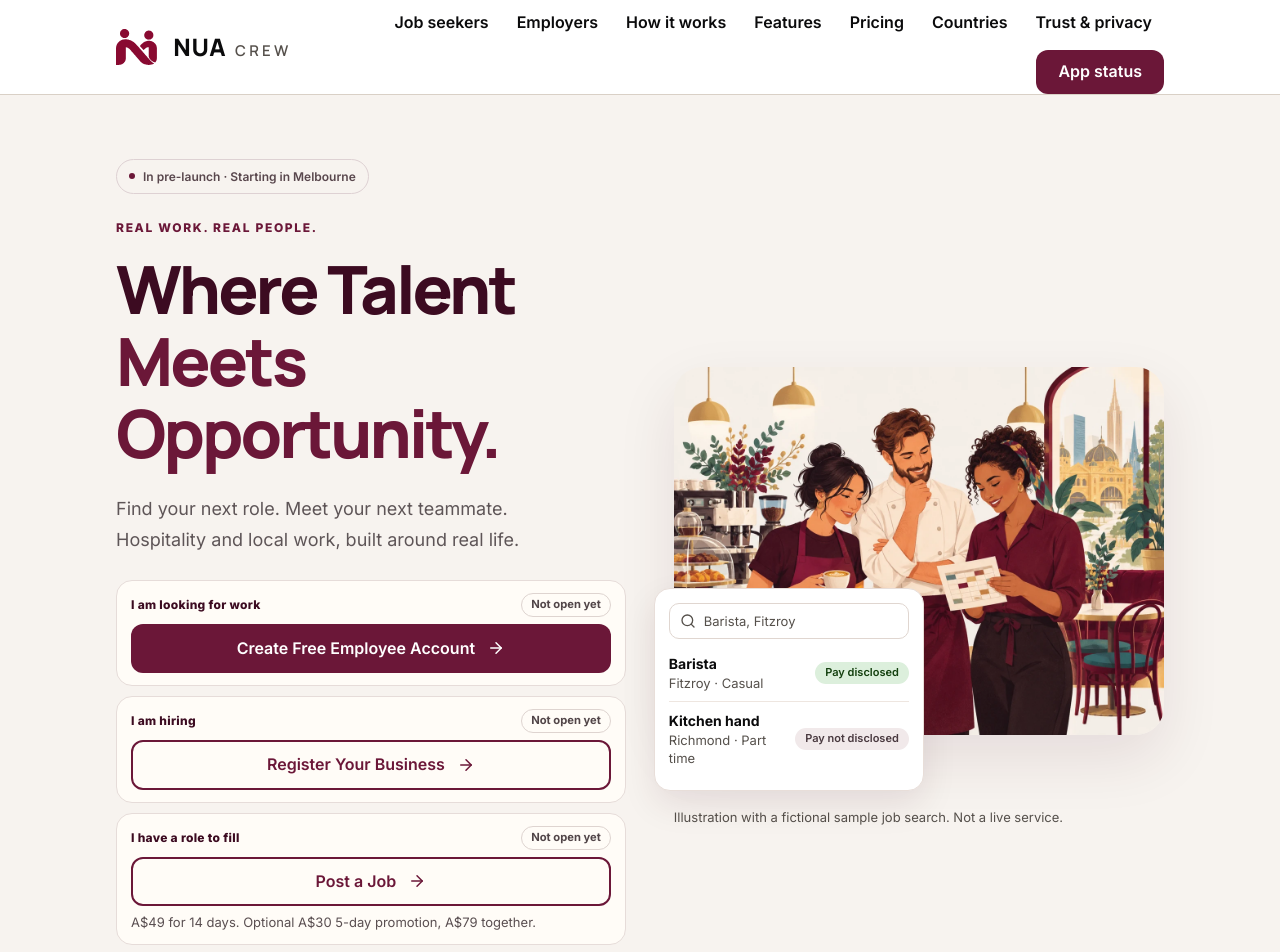
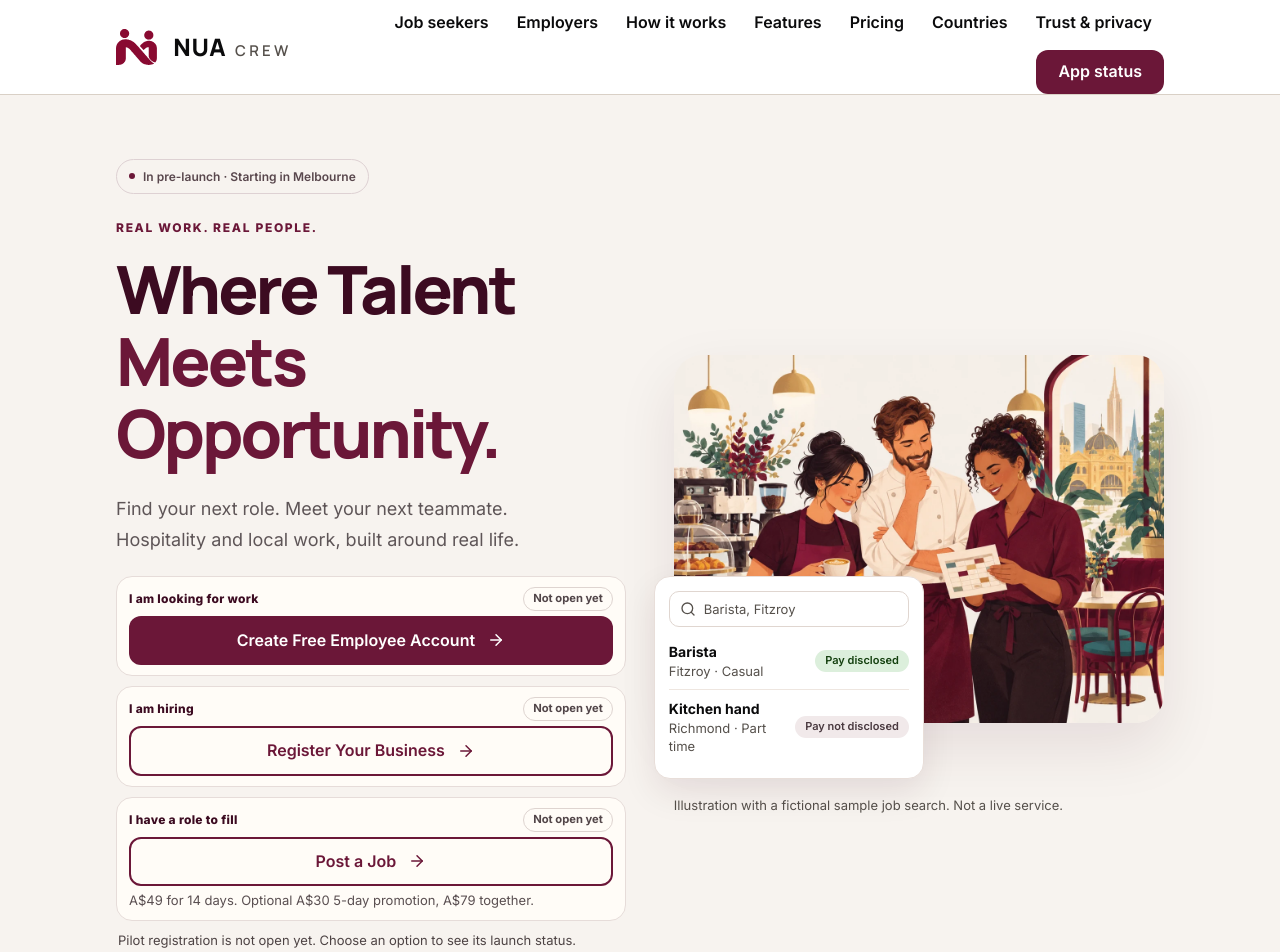
Before and after one commit to BSaumil/NUA-CREW, a Next.js app in the folder apps/site/: page / in a window 1280 px wide. Shown: the top 952 px of the page. Built offline with nearby package versions, Linux system fonts and the light colour scheme.

Commit message:
ux(stage A): reduce hero vertical footprint on 320–390px screens

```diff
--- a/apps/site/app/site.css
+++ b/apps/site/app/site.css
@@ -2097,7 +2097,7 @@ main {
 /* Stage A: three compact, equal-weight decisions instead of a wall of repeated warnings. */
 .entry-points {
   max-width: 580px;
-  margin-top: 24px;
+  margin-top: 20px;
 }
 .entry-points ul {
   list-style: none;
@@ -2109,12 +2109,12 @@ main {
 }
 .entry-points__card {
   min-width: 0;
-  padding: 12px 14px;
+  padding: 10px 12px;
   border: 1px solid #e6dcd9;
   border-radius: 16px;
   background: #fffcf7;
   display: grid;
-  gap: 7px;
+  gap: 5px;
 }
 .entry-points__topline {
   display: flex;
```
